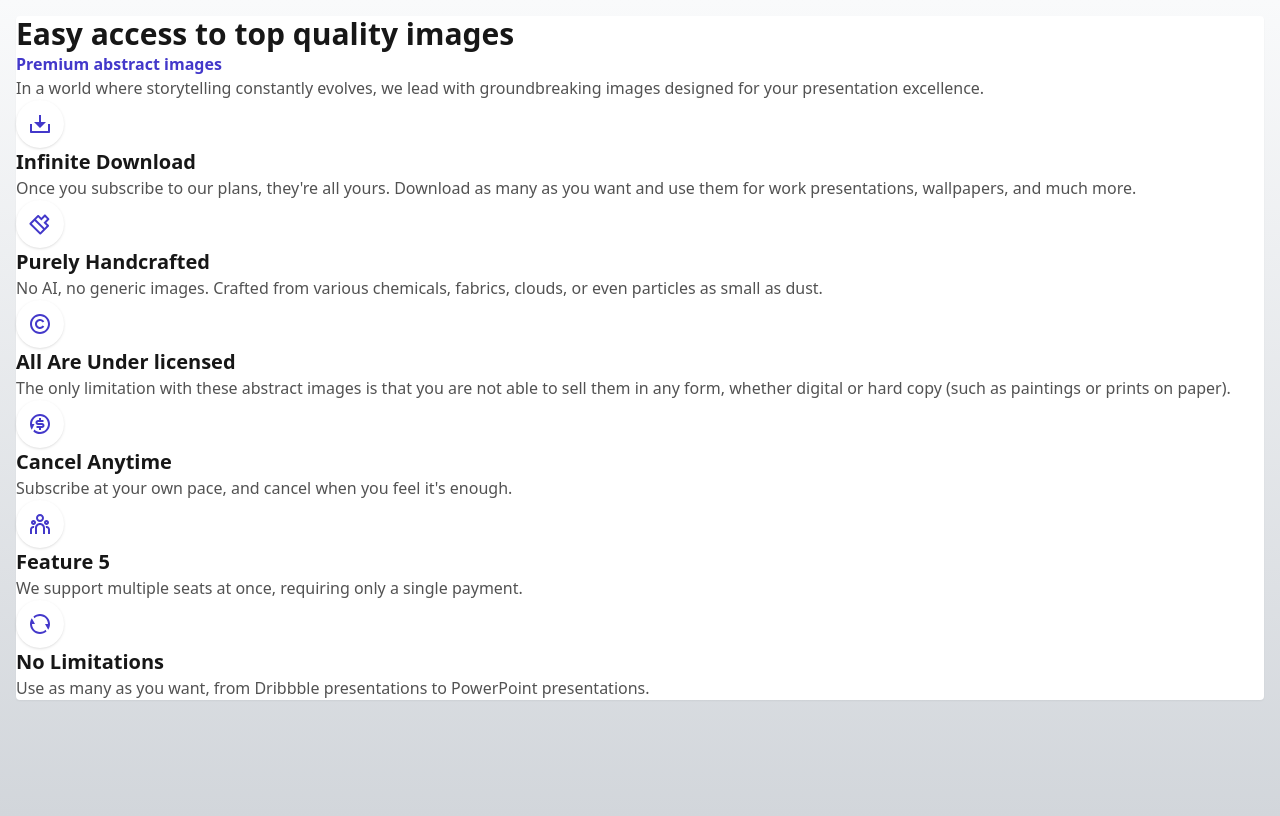
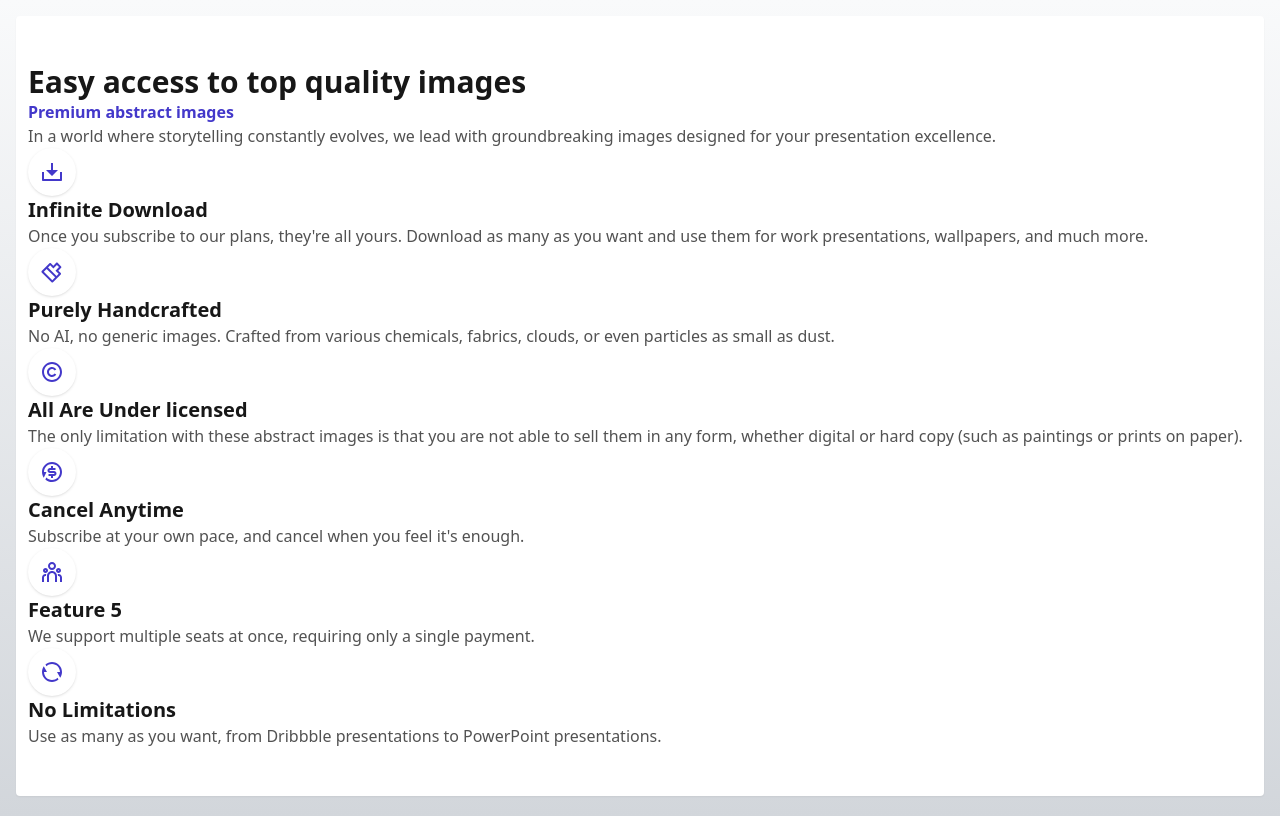
Before and after one commit to CodyJPerry/features-section-grid, a Next.js app: page / in a window 1280 px wide. Built offline with nearby package versions, Linux system fonts and the light colour scheme.

Commit message:
Add inital spacing around the section

```diff
--- a/app/page.tsx
+++ b/app/page.tsx
@@ -8,7 +8,7 @@ import features from './data/features';
 export default function Home() {
   console.log('featues =>', features);
   return (
-    <main className='bg-white m-4 shadow-sm rounded'>
+    <main className='bg-white m-4 shadow-sm rounded py-12 px-3'>
       <section>
         <h1 className='text-3xl font-semibold text-neutral-900'>
           Easy access to top quality images
```
